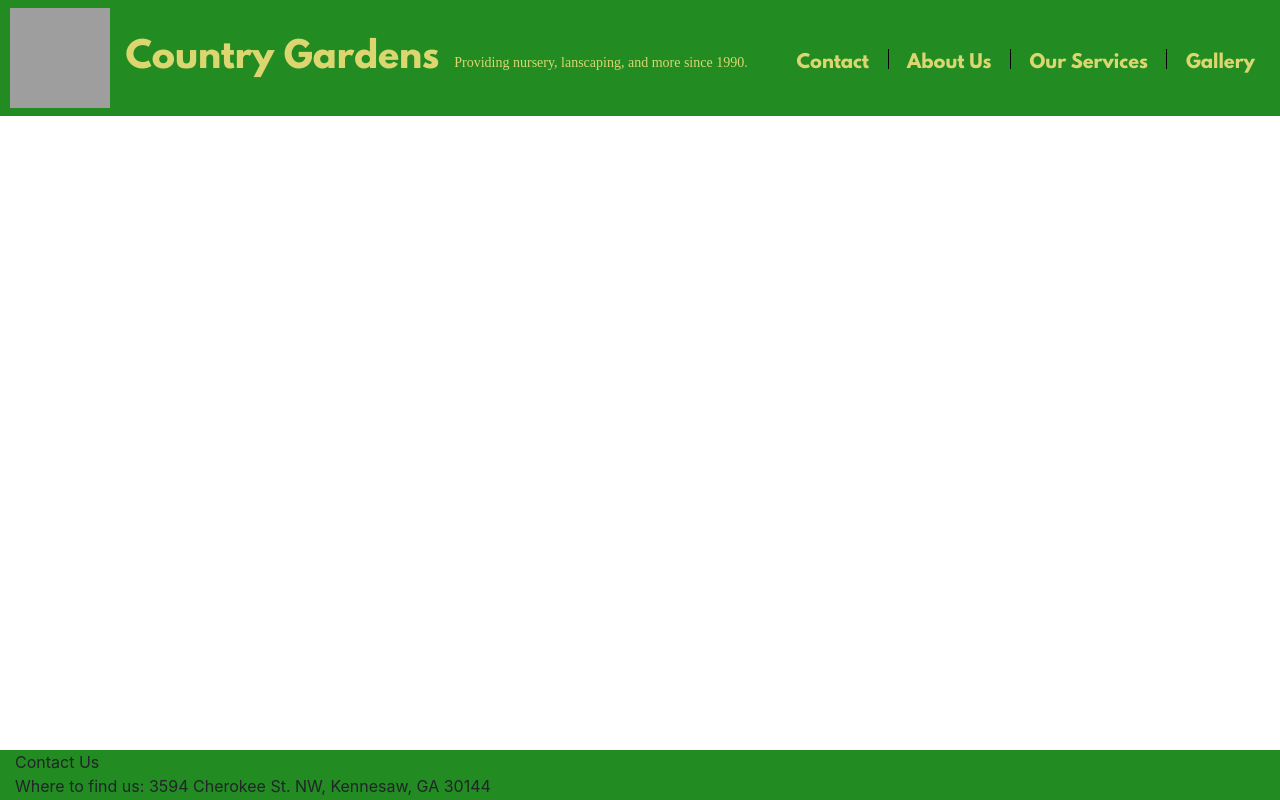
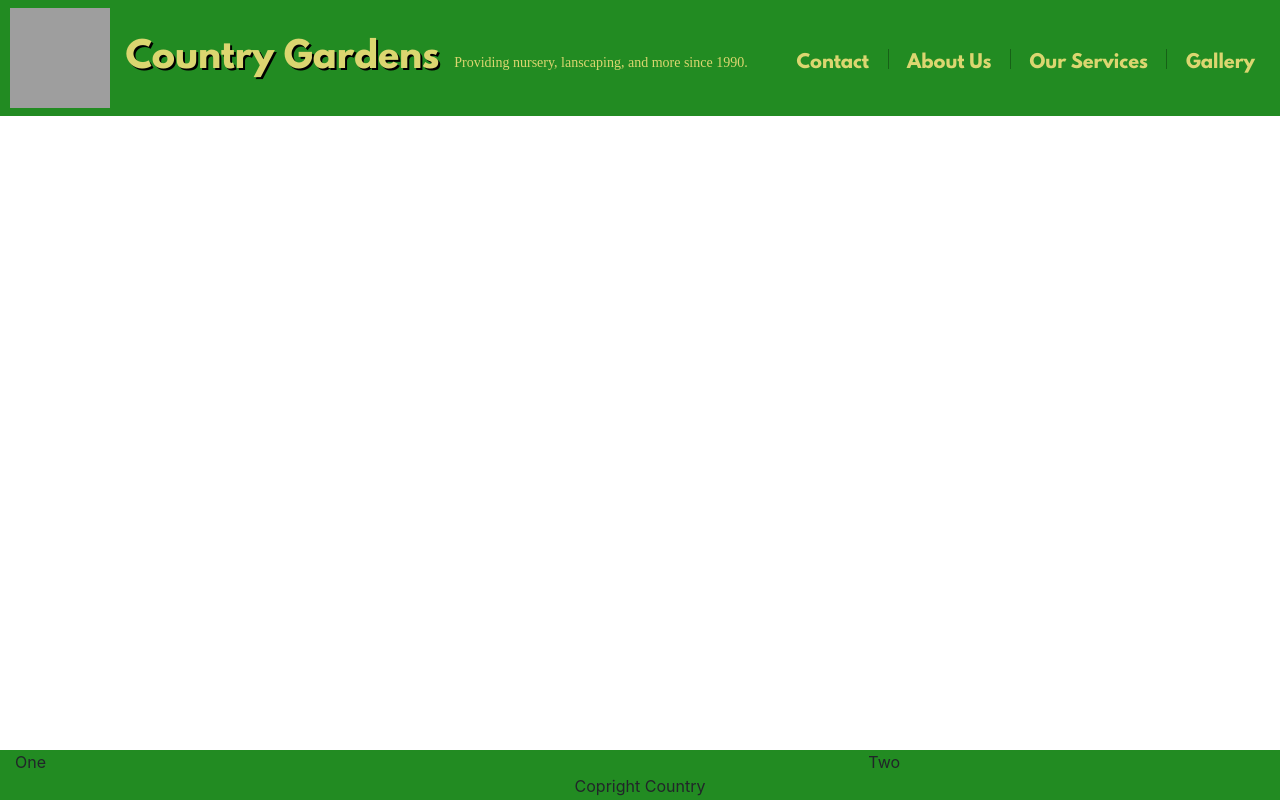
Before and after one commit to nbrackett/country-gardens, a plain HTML site: page index.html in a window 1280 px wide. Drawn offline with nearby package versions, Linux system fonts and the light colour scheme; grey boxes are pictures that could not be loaded.

Commit message:
added footer columns

```diff
--- a/index.html
+++ b/index.html
@@ -32,13 +32,18 @@
 
         <footer class="page-footer">
             <div class="container-fluid text-left">
-            Contact Us
-              <p class="contact">
-                Where to find us: 3594 Cherokee St. NW, Kennesaw, GA 30144
-              </p>
-
+                <div class="row">
+                    <div class="col-md-8">
+                        One
+                    </div>
+                    <div class="col-md-4">
+                        Two
+                    </div>
+                </div>
             </div>
-
+            <div class="container-fluid text-center">
+                Copright Country
+            </div>
         </footer>
 
 
--- a/main.css
+++ b/main.css
@@ -12,6 +12,7 @@
     font-family:"leaguespartan",sans-serif;
     background-color: var(--main-bg-color);
     color: var(--main-text-color);
+    text-shadow: 2px 2px black;
 }
 
 /* main title font*/
@@ -27,6 +28,7 @@
     margin-left: 15px;
     font-size: 14px;
     font-family:serif;
+    text-shadow: none;
 }
 
 /* styling for the footer of the page*/
@@ -44,6 +46,7 @@
   font-size: 18px;
   padding-left: 9px;
   padding-right: 9px;
+    text-shadow: none;
 }
 
 .navlinks:hover {
@@ -58,18 +61,17 @@
 
 /* dividers in the navbar */
 .divider {
+    opacity: .3;
     display: inline-block;
     vertical-align: middle;
     border-left: 1px solid black;
     height: 20px;
     vertical-align: center;
 }
-
-
 /**
 a
 {
-  position: absolute;
+  position: absolute
   left: 4px;
   bottom: 32px;
   color: #dbd670;
```
